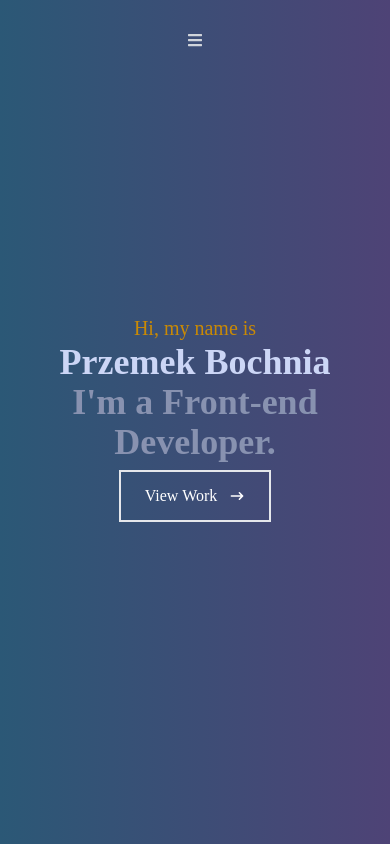
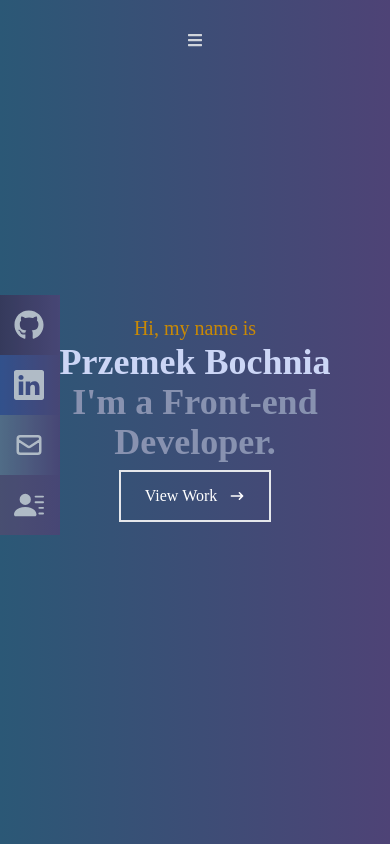
Before and after one commit to PrzemekBochnia/portfolio, a React (Create React App) app: page / in a window 390 px wide. Shown: the top 844 px of the page. Built offline with nearby package versions, Linux system fonts and the light colour scheme.

Commit message:
change navbar styles

```diff
--- a/src/components/Navbar.jsx
+++ b/src/components/Navbar.jsx
@@ -50,7 +50,7 @@ const Navbar = () =>{
                 <Link onClick={handleClick} to="contact" smooth={true} duration={500}>Contact</Link>
                     </li>
             </ul>
-            <div className="hidden lg:flex fixed flex-col top-[35%] left-0">
+            <div className="md:opacity-100 lg: opacity-80 flex fixed flex-col top-[35%] left-0">
                 <ul>
                     <li className="w-[160px] h-[60px] flex justify-between items-center ml-[-100px] hover:ml-[-10px] duration-500 bg-gradient-to-r from-[#161b22] to-[#4e4376]">
                     <a className="flex justify-between items-center w-full text-gray-300 hover:text-yellow-600" href="https://github.com/PrzemekBochnia"> Github<FaGithub size={30}/></a>
--- a/src/components/Projects.jsx
+++ b/src/components/Projects.jsx
@@ -250,7 +250,7 @@ const Projects = () => {
           <div style={{backgroundImage: `url(${Chat})`}}
           className='shadow-lg shadow-[#040c16] group container rounded-md flex justify-center items-center mx-auto content-div hover:scale-110'>
             <div className='opacity-0 group-hover:opacity-100'>
-              <span className='text-2xl font-bold text-white tracking-wider text-center'>
+              <span className='text-2xl font-bold text-white tracking-wider'>
                 Chat App
               </span>
               <div className='pt-8 text-center'>
```
